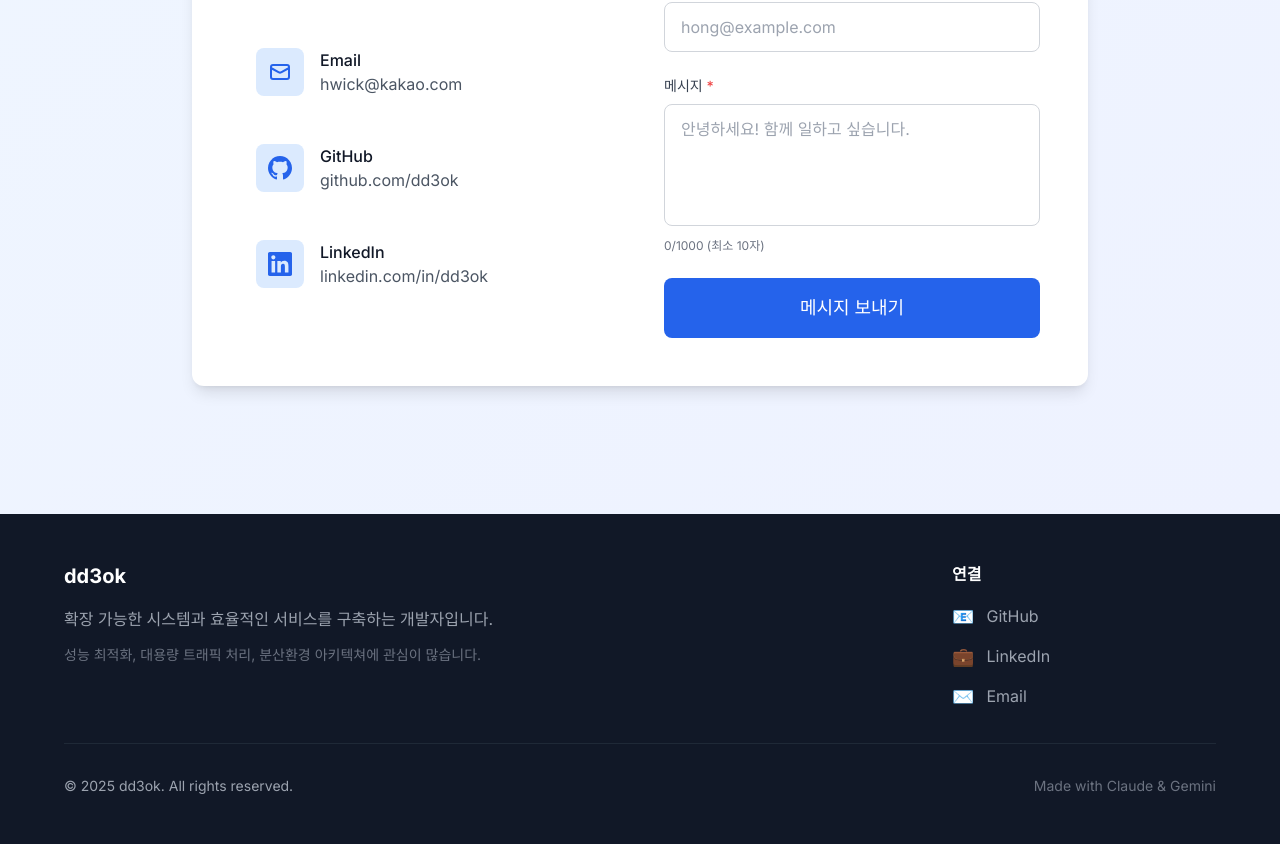
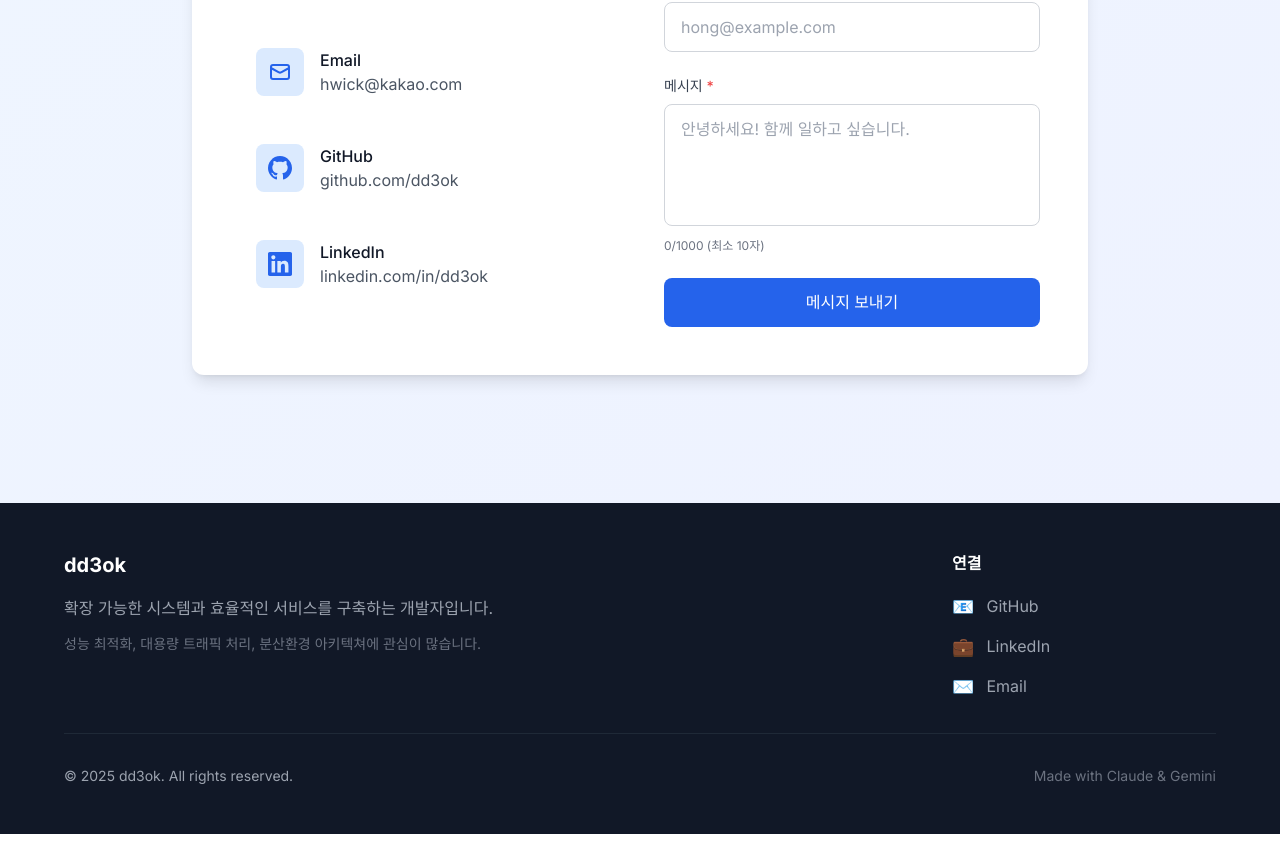
Before and after one commit to dd3ok/dd3ok.github.io, a Next.js app: page / in a window 1280 px wide. Shown: the part 5938-6782 px from the top of the page. Built offline with nearby package versions, Linux system fonts and the light colour scheme; no server answers.

Commit message:
fix: 버튼 태그 수정

```diff
--- a/src/components/sections/ContactSection.tsx
+++ b/src/components/sections/ContactSection.tsx
@@ -337,12 +337,11 @@ export default function ContactSection() {
                                         </div>
                                     )}
 
-                                    <Button
+                                    {/* 제출 버튼 - HTML button 사용 */}
+                                    <button
                                         type="submit"
-                                        variant="primary"
-                                        size="lg"
-                                        className="w-full"
                                         disabled={isSubmitting}
+                                        className="w-full bg-blue-600 text-white py-3 px-6 rounded-lg hover:bg-blue-700 disabled:bg-blue-400 disabled:cursor-not-allowed transition-colors duration-200 font-medium focus:outline-none focus:ring-2 focus:ring-blue-500 focus:ring-offset-2"
                                     >
                                         {isSubmitting ? (
                                             <div className="flex items-center justify-center">
@@ -352,7 +351,7 @@ export default function ContactSection() {
                                         ) : (
                                             '메시지 보내기'
                                         )}
-                                    </Button>
+                                    </button>
                                 </form>
                             </div>
                         </div>
```
